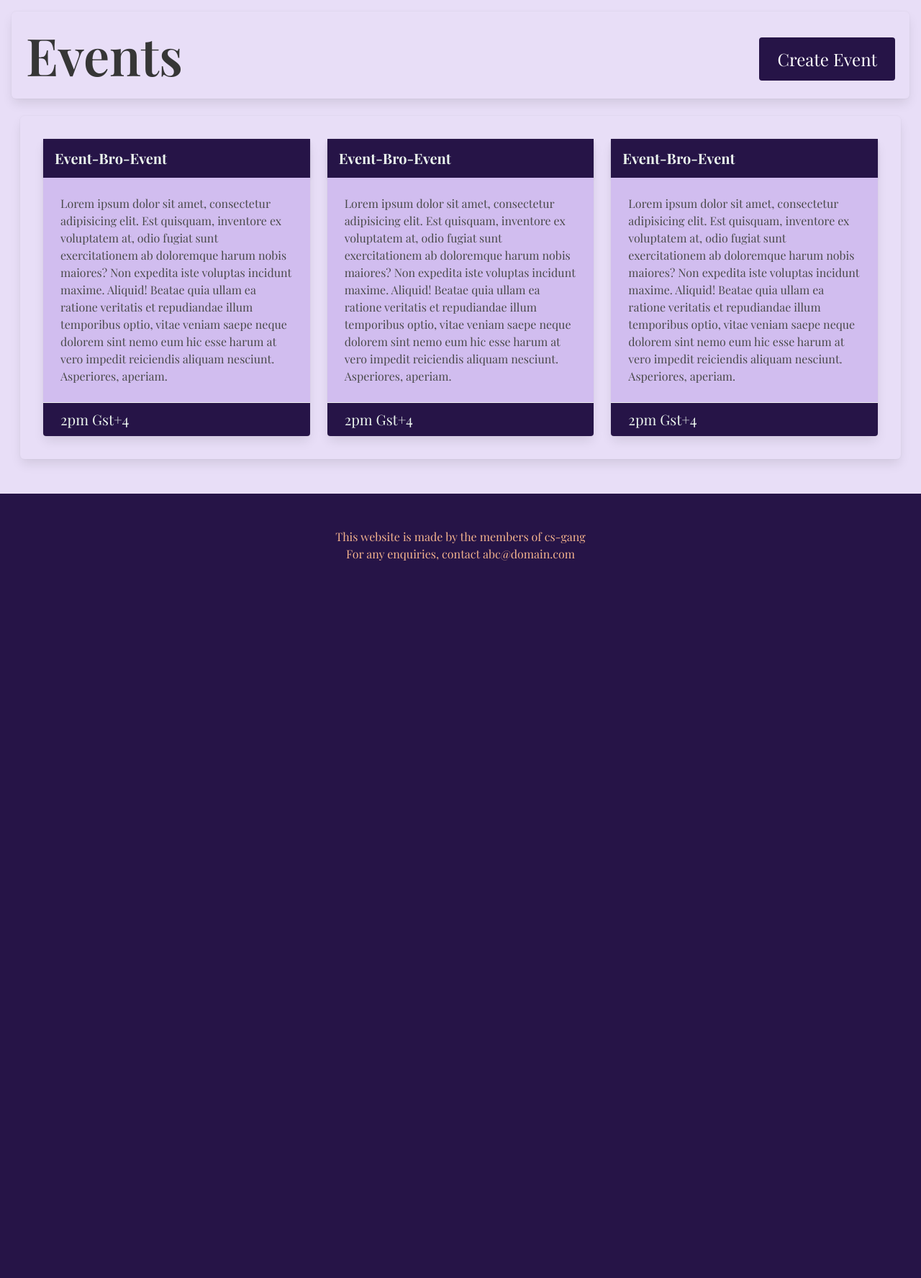
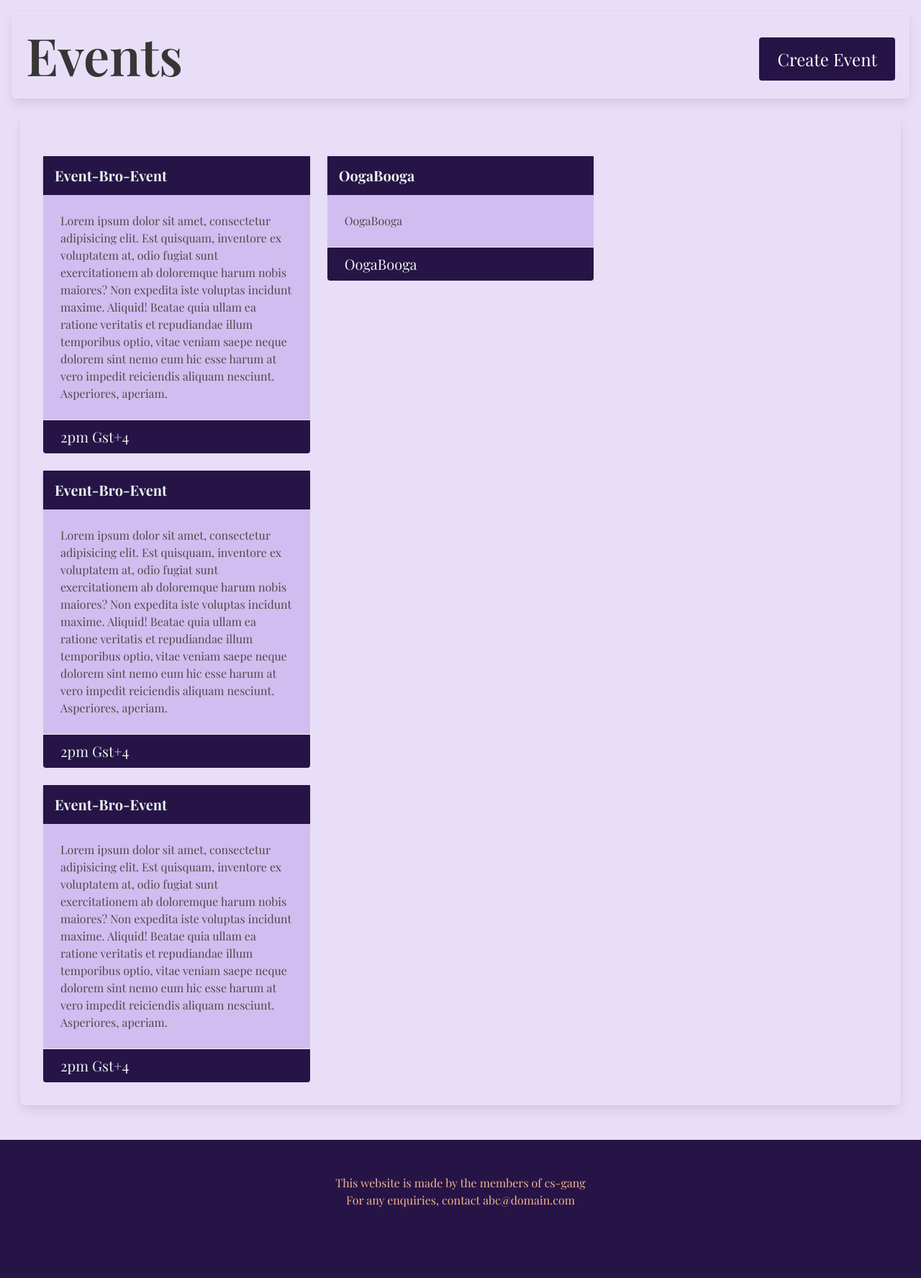
Before and after one commit to cs-gang/eventinator, a Python web app: template onehacks/templates/dashboard.html in a window 1280 px wide. Shown: the part 84-1860 px from the top of the page at 72% size. Before the commit the page ends 863 px from the top, so only its background shows below. Run offline with Jinja, Linux system fonts and the light colour scheme; the template is opened without the code that fills it, so the values that code supplies are empty; some libraries are stand-ins or nearby versions; some web fonts are replaced.

Commit message:
Make event-card generation function

```diff
--- a/onehacks/templates/dashboard.html
+++ b/onehacks/templates/dashboard.html
@@ -43,10 +43,10 @@
             <span class="title is-1">Events</span>
             <a href="" class="button is-success is-large is-pulled-right my-4">Create Event</a>
         </div>
-        <div class="columns box has-background-success-light my-3 mx-3">
+        <div id="events" class="columns box has-background-success-light my-3 mx-3">
             <div class="column is-4">
-                <div class="card">
-                    <div class="card-header">
+                <a class="card">
+                    <div class="card-header mt-5">
                         <p class="card-header-title is-size-5 has-background-success has-text-warning">
                             Event-Bro-Event
                         </p>
@@ -66,11 +66,9 @@
                             2pm Gst+4
                         </p>
                     </div>
-                </div>
-            </div>
-            <div class=" column is-4">
-                <div class="card">
-                    <div class="card-header">
+                </a>
+                <a class="card">
+                    <div class="card-header mt-5">
                         <p class="card-header-title is-size-5 has-background-success has-text-warning">
                             Event-Bro-Event
                         </p>
@@ -90,11 +88,9 @@
                             2pm Gst+4
                         </p>
                     </div>
-                </div>
-            </div>
-            <div class="column is-4">
-                <div class="card">
-                    <div class="card-header">
+                </a>
+                <a class="card">
+                    <div class="card-header mt-5">
                         <p class="card-header-title is-size-5 has-background-success has-text-warning">
                             Event-Bro-Event
                         </p>
@@ -114,7 +110,13 @@
                             2pm Gst+4
                         </p>
                     </div>
-                </div>
+                </a>
+            </div>
+            <div class=" column is-4">
+
+            </div>
+            <div class="column is-4">
+
             </div>
     </main>
 
@@ -124,6 +126,42 @@
         </div>
     </footer>
 
+
+    <script>
+        function generate_event_card() {
+            //Make components of event card
+            var event_card = document.createElement('a');
+            var event_header = document.createElement('div');
+            var event_body = document.createElement('div');
+            var event_footer = document.createElement('div');
+            var event_header_text = document.createElement('p');
+            var event_footer_text = document.createElement('p');
+            //Add classes to the componenets
+            event_card.classList.add("card");
+            event_header.classList.add("card-header", "mt-5");
+            event_body.classList.add("card-content", "has-background-info-light");
+            event_footer.classList.add("card-footer", "has-background-success", "has-text-warning");
+            event_header_text.classList.add("card-header-title", "is-size-5", "has-background-success", "has-text-warning");
+            event_footer_text.classList.add("is-size-5", "px-5", "py-2");
+            //Add the components as children
+            event_card.appendChild(event_header);
+            event_card.appendChild(event_body);
+            event_card.appendChild(event_footer);
+            event_header.appendChild(event_header_text);
+            event_footer.appendChild(event_footer_text);
+            //add the text to the card
+            event_header_text.textContent = "OogaBooga";
+            event_body.textContent = "OogaBooga";
+            event_footer_text.textContent = "OogaBooga";
+
+            return event_card
+        }
+
+        var event_holder = document.getElementById("events")
+        event_holder.childNodes[3].appendChild(generate_event_card())
+
+
+    </script>
 </body>
 
 </html>
```
